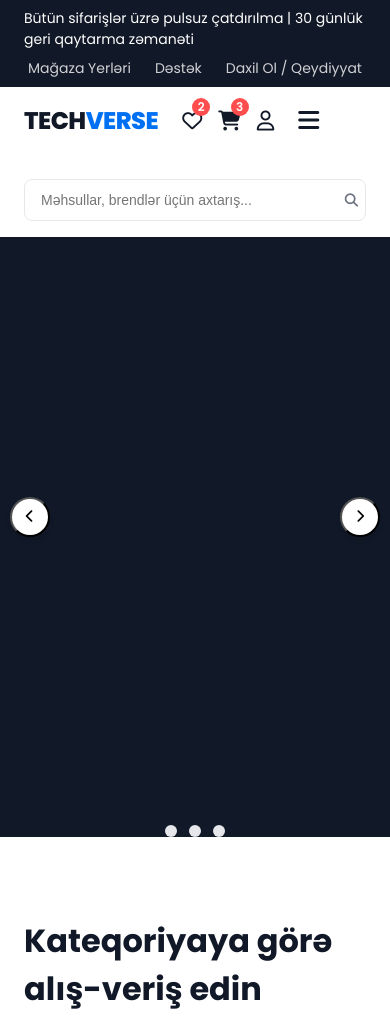
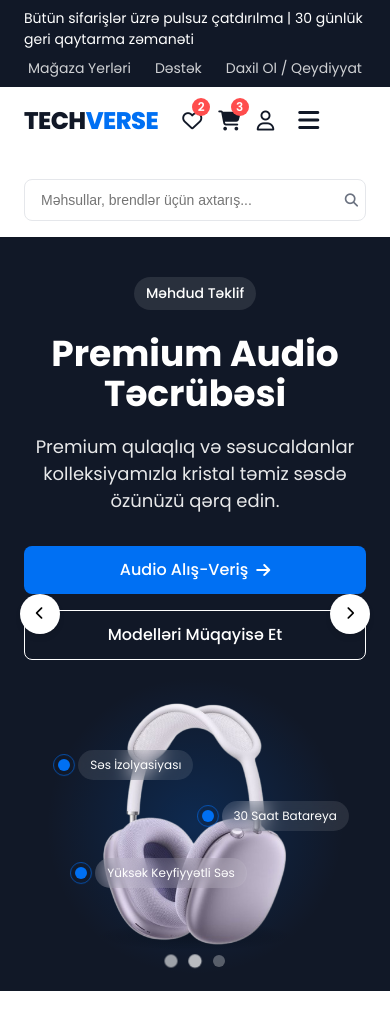
Before and after one commit to elesgerli070/Techverse.com, a plain HTML site: page Web/index.html in a window 390 px wide. Shown: the top 1018 px of the page. Drawn offline with Linux system fonts and the light colour scheme.

Commit message:
Update style.css

```diff
--- a/Web/style.css
+++ b/Web/style.css
@@ -383,7 +383,7 @@ header {
   font-size: 14px;
 }
 
-/* Hero Section with CSS-only Carousel */
+/* Hero Section with JavaScript Carousel */
 .hero {
   position: relative;
   background-color: var(--bg-dark);
@@ -391,49 +391,32 @@ header {
   overflow: hidden;
 }
 
-/* CSS-only Carousel Styles */
 .carousel-container {
   position: relative;
   width: 100%;
   overflow: hidden;
 }
 
-/* Hide radio buttons */
-.carousel-container input[type="radio"] {
-  position: absolute;
-  opacity: 0;
-}
-
-/* Carousel items container */
 .carousel-items {
-  position: relative;
-  width: 100%;
+  display: flex;
+  transition: transform 0.5s ease;
   height: 600px;
-  overflow: hidden;
-}
-
-/* Individual carousel item */
+}
+
 .carousel-item {
-  position: absolute;
-  top: 0;
-  left: 0;
-  width: 100%;
-  height: 100%;
+  flex: 0 0 100%;
+  min-width: 100%;
   padding: 80px 0;
   opacity: 0;
-  transition: opacity 0.6s ease-in-out;
-  z-index: 1;
-}
-
-/* Show the selected carousel item */
-#carousel-item-1:checked ~ .carousel-items #slide1,
-#carousel-item-2:checked ~ .carousel-items #slide2,
-#carousel-item-3:checked ~ .carousel-items #slide3 {
+  transition: opacity 0.3s ease;
+  display: none;
+}
+
+.carousel-item.active {
   opacity: 1;
-  z-index: 2;
-}
-
-/* Carousel navigation */
+  display: block;
+}
+
 .carousel-nav {
   position: absolute;
   bottom: 24px;
@@ -458,12 +441,40 @@ header {
   background-color: rgba(255, 255, 255, 0.6);
 }
 
-/* Style the active navigation dot */
-#carousel-item-1:checked ~ .carousel-nav label:nth-child(1),
-#carousel-item-2:checked ~ .carousel-nav label:nth-child(2),
-#carousel-item-3:checked ~ .carousel-nav label:nth-child(3) {
+.carousel-nav-item.active {
   background-color: white;
   transform: scale(1.2);
+}
+
+.carousel-controls {
+  position: absolute;
+  top: 50%;
+  left: 0;
+  width: 100%;
+  transform: translateY(-50%);
+  display: flex;
+  justify-content: space-between;
+  z-index: 5;
+  padding: 0 20px;
+}
+
+.carousel-control {
+  width: 40px;
+  height: 40px;
+  background-color: white;
+  border-radius: 50%;
+  display: flex;
+  align-items: center;
+  justify-content: center;
+  cursor: pointer;
+  box-shadow: var(--shadow);
+  transition: var(--transition);
+  border: none;
+}
+
+.carousel-control:hover {
+  background-color: var(--primary-color);
+  color: white;
 }
 
 /* Hero content styling */
@@ -518,7 +529,7 @@ header {
 /* Responsive styles for the carousel */
 @media (max-width: 992px) {
   .carousel-items {
-      height: 700px;
+    height: auto;
   }
 
   .hero-content {
@@ -536,22 +547,26 @@ header {
 }
 
 @media (max-width: 768px) {
-  .carousel-items {
-      height: 650px;
+  .carousel-item {
+    padding: 40px 0;
   }
 
   .hero-text h1 {
     font-size: 36px;
   }
-}
-
-@media (max-width: 576px) {
-  .carousel-items {
-      height: 600px;
-  }
-
-  .hero-buttons {
-      flex-direction: column;
+
+  .product-main {
+    transform: none !important;
+    max-height: 280px;
+    display: flex;
+    align-items: center;
+    justify-content: center;
+
+  }
+
+  .product-main img {
+    max-height: 280px;
+    object-fit: contain;
   }
 }
 
@@ -588,8 +603,10 @@ header {
 }
 
 .product-main img {
-  max-height: 400px;
+  width: 100%;
+  height: auto;
   object-fit: contain;
+  display: block;
 }
 
 .feature-point {
@@ -597,6 +614,7 @@ header {
   display: flex;
   align-items: center;
   gap: 8px;
+    z-index: 10;
 }
 
 .point-dot {
@@ -605,6 +623,7 @@ header {
   background-color: var(--primary-color);
   border-radius: 50%;
   position: relative;
+    z-index: 10;
 }
 
 .point-dot::before {
@@ -642,6 +661,7 @@ header {
   border-radius: 20px;
   font-size: 12px;
   white-space: nowrap;
+    z-index: 10;
 }
 
 /* Categories Section */
@@ -1063,7 +1083,7 @@ header {
   opacity: 0.8;
 }
 
-/* New Arrivals with CSS-only Carousel */
+/* New Arrivals with JavaScript Carousel */
 .new-arrivals {
   padding: 80px 0;
   background-color: var(--bg-color);
@@ -1098,7 +1118,7 @@ header {
   transform: translateX(4px);
 }
 
-/* New CSS-only Carousel for New Arrivals */
+/* New Arrivals Carousel */
 .new-arrivals-carousel {
   position: relative;
   overflow: hidden;
@@ -1106,11 +1126,6 @@ header {
   width: 100%;
 }
 
-.new-arrivals-carousel input[type="radio"] {
-  position: absolute;
-  opacity: 0;
-}
-
 .carousel-track {
   display: flex;
   gap: 24px;
@@ -1123,20 +1138,7 @@ header {
   min-width: 280px;
 }
 
-/* Carousel Navigation */
-#new-arrival-1:checked ~ .carousel-track {
-  transform: translateX(0);
-}
-
-#new-arrival-2:checked ~ .carousel-track {
-  transform: translateX(calc(-25% - 24px));
-}
-
-#new-arrival-3:checked ~ .carousel-track {
-  transform: translateX(calc(-50% - 48px));
-}
-
-.carousel-nav {
+.arrivals-carousel-nav {
   position: absolute;
   bottom: 0;
   left: 0;
@@ -1147,7 +1149,7 @@ header {
   z-index: 3;
 }
 
-.carousel-nav-item {
+.arrivals-carousel-nav .carousel-nav-item {
   width: 12px;
   height: 12px;
   border-radius: 50%;
@@ -1156,19 +1158,16 @@ header {
   transition: all 0.3s ease;
 }
 
-.carousel-nav-item:hover {
+.arrivals-carousel-nav .carousel-nav-item:hover {
   background-color: var(--text-light);
 }
 
-#new-arrival-1:checked ~ .carousel-nav label:nth-child(1),
-#new-arrival-2:checked ~ .carousel-nav label:nth-child(2),
-#new-arrival-3:checked ~ .carousel-nav label:nth-child(3) {
+.arrivals-carousel-nav .carousel-nav-item.active {
   background-color: var(--primary-color);
   transform: scale(1.2);
 }
 
-/* Carousel Controls */
-.carousel-controls {
+.arrivals-carousel-controls {
   position: absolute;
   top: 50%;
   left: 0;
@@ -1178,10 +1177,9 @@ header {
   justify-content: space-between;
   z-index: 5;
   padding: 0 10px;
-  pointer-events: none;
-}
-
-.carousel-control {
+}
+
+.arrivals-carousel-controls .carousel-control {
   width: 40px;
   height: 40px;
   background-color: white;
@@ -1192,65 +1190,29 @@ header {
   cursor: pointer;
   box-shadow: var(--shadow);
   transition: var(--transition);
-  pointer-events: auto;
-  position: relative;
-  z-index: 10;
-}
-
-.carousel-control:hover {
+  border: none;
+}
+
+.arrivals-carousel-controls .carousel-control:hover {
   background-color: var(--primary-color);
   color: white;
-}
-
-.carousel-control.prev {
-  margin-left: 0;
-  left: 0;
-}
-
-.carousel-control.next {
-  margin-right: 0;
-  right: 0;
 }
 
 @media (max-width: 992px) {
   .carousel-track .product-card {
     flex: 0 0 calc(33.333% - 16px);
   }
-
-  #new-arrival-2:checked ~ .carousel-track {
-    transform: translateX(calc(-33.333% - 24px));
-  }
-
-  #new-arrival-3:checked ~ .carousel-track {
-    transform: translateX(calc(-66.666% - 48px));
-  }
 }
 
 @media (max-width: 768px) {
   .carousel-track .product-card {
     flex: 0 0 calc(50% - 12px);
   }
-
-  #new-arrival-2:checked ~ .carousel-track {
-    transform: translateX(calc(-50% - 24px));
-  }
-
-  #new-arrival-3:checked ~ .carousel-track {
-    transform: translateX(calc(-100% - 48px));
-  }
 }
 
 @media (max-width: 576px) {
   .carousel-track .product-card {
-    flex: 0 0 100%;
-  }
-
-  #new-arrival-2:checked ~ .carousel-track {
-    transform: translateX(-100%);
-  }
-
-  #new-arrival-3:checked ~ .carousel-track {
-    transform: translateX(-200%);
+    flex: 0 0 calc(100% - 8px);
   }
 }
 
```
Lines whose indentation alone changed are shown as unchanged.
